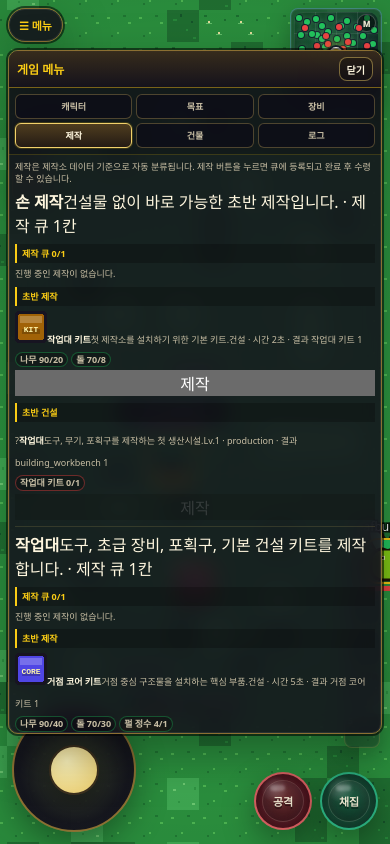
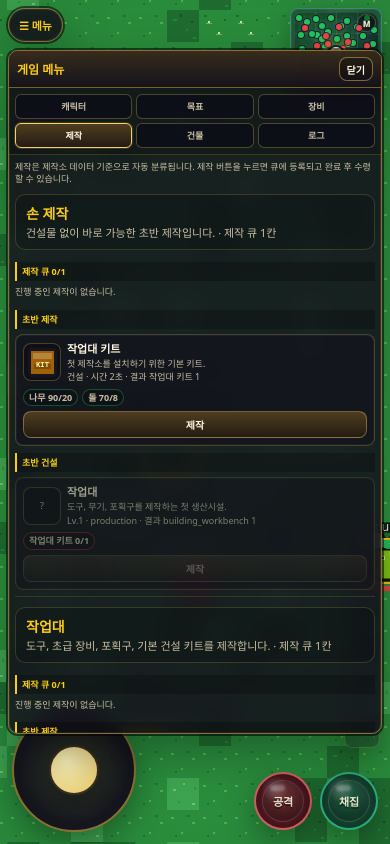
Before and after one commit to winzfs/palpalworld, a Next.js app in the folder apps/web/: page / in a window 390 px wide. Both pictures are taken after a click on the button "☰ 메뉴". Built offline with nearby package versions, Linux system fonts and the light colour scheme.

Commit message:
Constrain and style station crafting overlay

```diff
--- a/apps/web/src/app/hud-menu.css
+++ b/apps/web/src/app/hud-menu.css
@@ -103,17 +103,9 @@
   transition: width 0.18s ease;
 }
 
-.hud-minimap--small {
-  width: 96px;
-}
-
-.hud-minimap--medium {
-  width: 132px;
-}
-
-.hud-minimap--large {
-  width: 176px;
-}
+.hud-minimap--small { width: 96px; }
+.hud-minimap--medium { width: 132px; }
+.hud-minimap--large { width: 176px; }
 
 .hud-minimap__size-button {
   position: absolute;
@@ -132,9 +124,7 @@
   cursor: pointer;
 }
 
-.hud-minimap__size-button:active {
-  transform: scale(0.94);
-}
+.hud-minimap__size-button:active { transform: scale(0.94); }
 
 .hud-menu-panel {
   position: absolute;
@@ -206,7 +196,8 @@
   padding: 10px;
 }
 
-.inventory-overlay-panel {
+.inventory-overlay-panel,
+.station-overlay-panel {
   pointer-events: auto;
   position: absolute;
   left: 50%;
@@ -214,7 +205,6 @@
   z-index: 22;
   width: min(760px, calc(100vw - 24px));
   max-height: min(680px, calc(100vh - 40px));
-  padding: 10px;
   transform: translate(-50%, -50%);
   border: 2px solid rgb(242 209 107 / 0.45);
   border-radius: 16px;
@@ -223,11 +213,12 @@
   backdrop-filter: blur(12px);
 }
 
-.inventory-overlay-panel__close {
-  position: absolute;
-  right: 8px;
-  top: 8px;
-  z-index: 3;
+.inventory-overlay-panel {
+  padding: 10px;
+}
+
+.inventory-overlay-panel__close,
+.station-overlay-panel__header button {
   width: 26px;
   height: 26px;
   border: 1px solid rgb(255 255 255 / 0.22);
@@ -236,6 +227,45 @@
   color: var(--jrpg-text);
   font-weight: 950;
   cursor: pointer;
+}
+
+.inventory-overlay-panel__close {
+  position: absolute;
+  right: 8px;
+  top: 8px;
+  z-index: 3;
+}
+
+.station-overlay-panel {
+  display: grid;
+  grid-template-rows: auto minmax(0, 1fr);
+  overflow: hidden;
+}
+
+.station-overlay-panel__header {
+  display: flex;
+  align-items: center;
+  justify-content: space-between;
+  gap: 8px;
+  min-height: 42px;
+  padding: 8px 10px;
+  border-bottom: 1px solid rgb(250 204 21 / 0.24);
+  background: linear-gradient(rgb(58 45 28 / 0.88), rgb(22 18 28 / 0.88));
+  color: var(--jrpg-gold);
+}
+
+.station-overlay-panel__header strong {
+  overflow: hidden;
+  font-size: 14px;
+  font-weight: 950;
+  text-overflow: ellipsis;
+  white-space: nowrap;
+}
+
+.station-overlay-panel__body {
+  min-height: 0;
+  overflow: auto;
+  padding: 10px;
 }
 
 .inventory-grid-panel {
@@ -302,10 +332,7 @@
   cursor: pointer;
 }
 
-.inventory-grid-slot:disabled {
-  opacity: 0.38;
-  cursor: default;
-}
+.inventory-grid-slot:disabled { opacity: 0.38; cursor: default; }
 
 .inventory-grid-slot--selected {
   border-color: var(--jrpg-border-bright);
@@ -362,32 +389,11 @@
   background: rgb(20 18 28 / 0.82);
 }
 
-.inventory-detail-card__icon img {
-  width: 42px;
-  height: 42px;
-  image-rendering: pixelated;
-}
-
-.inventory-detail-card strong {
-  color: var(--jrpg-text);
-  font-size: 15px;
-}
-
-.inventory-detail-card small {
-  color: var(--jrpg-gold);
-  font-size: 11px;
-  font-weight: 900;
-}
-
-.inventory-detail-card p {
-  margin: 0;
-  line-height: 1.45;
-}
-
-.inventory-detail-card__actions {
-  display: grid;
-  gap: 8px;
-}
+.inventory-detail-card__icon img { width: 42px; height: 42px; image-rendering: pixelated; }
+.inventory-detail-card strong { color: var(--jrpg-text); font-size: 15px; }
+.inventory-detail-card small { color: var(--jrpg-gold); font-size: 11px; font-weight: 900; }
+.inventory-detail-card p { margin: 0; line-height: 1.45; }
+.inventory-detail-card__actions { display: grid; gap: 8px; }
 
 .inventory-detail-card__actions > button,
 .inventory-quick-assign__slot {
@@ -400,27 +406,164 @@
   cursor: pointer;
 }
 
-.inventory-quick-assign {
+.inventory-quick-assign { display: grid; gap: 5px; }
+.inventory-quick-assign span,
+.inventory-detail-card__hint,
+.inventory-detail-card__empty { color: var(--jrpg-muted); font-size: 11px; }
+.inventory-quick-assign div { display: grid; grid-template-columns: repeat(5, 1fr); gap: 4px; }
+.inventory-quick-assign__slot--active { border-color: var(--jrpg-border-bright); color: var(--jrpg-gold); }
+
+.crafting-station-section,
+.feature-panel--crafting {
   display: grid;
-  gap: 5px;
+  gap: 10px;
 }
 
-.inventory-quick-assign span,
-.inventory-detail-card__hint,
-.inventory-detail-card__empty {
+.crafting-station-section__intro {
+  display: grid;
+  gap: 3px;
+  padding: 8px 10px;
+  border: 1px solid rgb(242 209 107 / 0.18);
+  border-radius: 10px;
+  background: rgb(0 0 0 / 0.2);
+}
+
+.crafting-station-section__intro strong {
+  color: var(--jrpg-gold);
+  font-size: 14px;
+}
+
+.crafting-station-section__intro span {
   color: var(--jrpg-muted);
   font-size: 11px;
+  line-height: 1.35;
 }
 
-.inventory-quick-assign div {
+.crafting-recipe-grid,
+.crafting-queue-list {
   display: grid;
-  grid-template-columns: repeat(5, 1fr);
+  grid-template-columns: repeat(2, minmax(0, 1fr));
+  gap: 8px;
+}
+
+.crafting-card {
+  display: grid;
+  gap: 7px;
+  min-width: 0;
+  padding: 9px;
+  border: 1px solid rgb(242 209 107 / 0.24);
+  border-radius: 10px;
+  background: rgb(20 18 28 / 0.72);
+  color: var(--jrpg-text);
+  box-shadow: inset 0 0 0 1px rgb(255 255 255 / 0.04);
+}
+
+.crafting-card--disabled {
+  opacity: 0.58;
+}
+
+.crafting-card__main {
+  display: grid;
+  grid-template-columns: 44px minmax(0, 1fr);
+  gap: 8px;
+  align-items: center;
+}
+
+.crafting-card__icon {
+  display: grid;
+  place-items: center;
+  width: 44px;
+  height: 44px;
+  border: 1px solid rgb(242 209 107 / 0.25);
+  border-radius: 9px;
+  background: rgb(0 0 0 / 0.24);
+}
+
+.crafting-card__icon img {
+  width: 34px;
+  height: 34px;
+  image-rendering: pixelated;
+  object-fit: contain;
+}
+
+.crafting-card__text {
+  display: grid;
+  gap: 2px;
+  min-width: 0;
+}
+
+.crafting-card__text b {
+  overflow: hidden;
+  color: var(--jrpg-text);
+  font-size: 13px;
+  font-weight: 950;
+  text-overflow: ellipsis;
+  white-space: nowrap;
+}
+
+.crafting-card__text span,
+.crafting-card__text small {
+  color: var(--jrpg-muted);
+  font-size: 10px;
+  line-height: 1.3;
+}
+
+.crafting-card__requirements {
+  display: flex;
+  flex-wrap: wrap;
   gap: 4px;
 }
 
-.inventory-quick-assign__slot--active {
-  border-color: var(--jrpg-border-bright);
-  color: var(--jrpg-gold);
+.crafting-card__requirement {
+  padding: 2px 5px;
+  border-radius: 999px;
+  border: 1px solid rgb(255 255 255 / 0.12);
+  background: rgb(0 0 0 / 0.22);
+  font-size: 9px;
+  font-weight: 800;
+}
+
+.crafting-card__requirement--enough {
+  color: #bbf7d0;
+  border-color: rgb(34 197 94 / 0.35);
+}
+
+.crafting-card__requirement--missing {
+  color: #fecaca;
+  border-color: rgb(239 68 68 / 0.42);
+}
+
+.crafting-card__button {
+  min-height: 30px;
+  border: 1px solid rgb(242 209 107 / 0.38);
+  border-radius: 8px;
+  background: linear-gradient(#4f3d1f, #241b14);
+  color: var(--jrpg-text);
+  font-size: 11px;
+  font-weight: 950;
+  cursor: pointer;
+}
+
+.crafting-card__button--ghost {
+  background: rgb(0 0 0 / 0.24);
+  color: var(--jrpg-muted);
+}
+
+.crafting-queue__bar {
+  position: relative;
+  height: 8px;
+  overflow: hidden;
+  border: 1px solid rgb(125 211 252 / 0.28);
+  border-radius: 999px;
+  background: rgb(0 0 0 / 0.36);
+}
+
+.crafting-queue__bar span {
+  display: block;
+  height: 100%;
+  border-radius: inherit;
+  background: linear-gradient(90deg, var(--jrpg-blue), var(--jrpg-gold));
+  transition: width 0.2s linear;
 }
 
 .quick-slot-bar {
@@ -448,36 +591,10 @@
   cursor: pointer;
 }
 
-.quick-slot--empty {
-  opacity: 0.58;
-}
-
-.quick-slot em {
-  position: absolute;
-  left: 3px;
-  top: 2px;
-  color: rgb(255 247 223 / 0.72);
-  font-size: 8px;
-  font-style: normal;
-  font-weight: 950;
-}
-
-.quick-slot img {
-  width: 28px;
-  height: 28px;
-  image-rendering: pixelated;
-  object-fit: contain;
-}
-
-.quick-slot b {
-  position: absolute;
-  right: 3px;
-  bottom: 1px;
-  color: #fff7df;
-  font-size: 9px;
-  font-weight: 950;
-  text-shadow: 0 1px 3px rgb(0 0 0 / 0.9);
-}
+.quick-slot--empty { opacity: 0.58; }
+.quick-slot em { position: absolute; left: 3px; top: 2px; color: rgb(255 247 223 / 0.72); font-size: 8px; font-style: normal; font-weight: 950; }
+.quick-slot img { width: 28px; height: 28px; image-rendering: pixelated; object-fit: contain; }
+.quick-slot b { position: absolute; right: 3px; bottom: 1px; color: #fff7df; font-size: 9px; font-weight: 950; text-shadow: 0 1px 3px rgb(0 0 0 / 0.9); }
 
 @media (max-width: 720px) {
   .hud-menu-button {
@@ -489,20 +606,9 @@
     font-size: 11px;
   }
 
-  .hud-quick-button {
-    width: 38px;
-    height: 38px;
-    border-radius: 10px;
-    opacity: 0.72;
-  }
-
-  .hud-quick-button span {
-    font-size: 16px;
-  }
-
-  .hud-quick-button small {
-    font-size: 7px;
-  }
+  .hud-quick-button { width: 38px; height: 38px; border-radius: 10px; opacity: 0.72; }
+  .hud-quick-button span { font-size: 16px; }
+  .hud-quick-button small { font-size: 7px; }
 
   .hud-minimap {
     right: calc(8px + var(--safe-right));
@@ -511,17 +617,9 @@
     border-radius: 8px;
   }
 
-  .hud-minimap--small {
-    width: 78px;
-  }
-
-  .hud-minimap--medium {
-    width: 104px;
-  }
-
-  .hud-minimap--large {
-    width: 136px;
-  }
+  .hud-minimap--small { width: 78px; }
+  .hud-minimap--medium { width: 104px; }
+  .hud-minimap--large { width: 136px; }
 
   .hud-minimap__size-button {
     right: 5px;
@@ -542,117 +640,77 @@
     border-radius: 10px;
   }
 
-  .hud-menu-panel__header {
-    padding: 6px 8px;
-    font-size: 12px;
-  }
+  .hud-menu-panel__header { padding: 6px 8px; font-size: 12px; }
+  .hud-menu-panel__header button { min-height: 24px; padding: 3px 7px; font-size: 10px; }
+  .hud-menu-tabs { grid-template-columns: repeat(3, minmax(0, 1fr)); gap: 4px; padding: 6px; }
+  .hud-menu-tabs__button { min-height: 25px; padding: 4px 5px; border-radius: 6px; font-size: 9px; }
+  .hud-menu-panel__body { padding: 6px; }
 
-  .hud-menu-panel__header button {
-    min-height: 24px;
-    padding: 3px 7px;
-    font-size: 10px;
-  }
-
-  .hud-menu-tabs {
-    grid-template-columns: repeat(3, minmax(0, 1fr));
-    gap: 4px;
-    padding: 6px;
-  }
-
-  .hud-menu-tabs__button {
-    min-height: 25px;
-    padding: 4px 5px;
-    border-radius: 6px;
-    font-size: 9px;
-  }
-
-  .hud-menu-panel__body {
-    padding: 6px;
-  }
-
-  .inventory-overlay-panel {
+  .inventory-overlay-panel,
+  .station-overlay-panel {
     width: calc(100vw - 14px);
     max-height: calc(100vh - 120px - var(--safe-bottom));
-    padding: 7px;
     border-width: 1px;
     border-radius: 12px;
   }
 
-  .inventory-grid-panel__tabs {
-    grid-template-columns: repeat(5, minmax(0, 1fr));
-    gap: 4px;
+  .inventory-overlay-panel { padding: 7px; }
+  .station-overlay-panel__header { min-height: 36px; padding: 6px 8px; }
+  .station-overlay-panel__header strong { font-size: 12px; }
+  .station-overlay-panel__body { padding: 7px; }
+
+  .inventory-grid-panel__tabs { grid-template-columns: repeat(5, minmax(0, 1fr)); gap: 4px; }
+  .inventory-grid-panel__tab { min-height: 26px; font-size: 9px; }
+  .inventory-grid-panel__content { grid-template-columns: 1fr; }
+  .inventory-grid-panel__slots { grid-template-columns: repeat(6, minmax(34px, 1fr)); gap: 4px; max-height: 42vh; }
+
+  .inventory-detail-card { padding: 7px; gap: 5px; font-size: 10px; }
+  .inventory-detail-card__icon { display: none; }
+  .inventory-detail-card strong { font-size: 12px; }
+
+  .crafting-recipe-grid,
+  .crafting-queue-list {
+    grid-template-columns: 1fr;
+    gap: 6px;
   }
 
-  .inventory-grid-panel__tab {
-    min-height: 26px;
-    font-size: 9px;
-  }
-
-  .inventory-grid-panel__content {
-    grid-template-columns: 1fr;
-  }
-
-  .inventory-grid-panel__slots {
-    grid-template-columns: repeat(6, minmax(34px, 1fr));
-    gap: 4px;
-    max-height: 42vh;
-  }
-
-  .inventory-detail-card {
+  .crafting-card {
     padding: 7px;
     gap: 5px;
-    font-size: 10px;
-  }
-
-  .inventory-detail-card__icon {
-    display: none;
-  }
-
-  .inventory-detail-card strong {
-    font-size: 12px;
-  }
-
-  .quick-slot-bar {
-    right: calc(10px + var(--safe-right));
-    bottom: calc(96px + var(--safe-bottom));
-    gap: 5px;
-  }
-
-  .quick-slot {
-    width: 36px;
-    height: 36px;
     border-radius: 8px;
   }
 
-  .quick-slot img {
-    width: 24px;
-    height: 24px;
+  .crafting-card__main {
+    grid-template-columns: 38px minmax(0, 1fr);
+    gap: 6px;
   }
+
+  .crafting-card__icon {
+    width: 38px;
+    height: 38px;
+    border-radius: 8px;
+  }
+
+  .crafting-card__icon img {
+    width: 29px;
+    height: 29px;
+  }
+
+  .crafting-card__text b { font-size: 11px; }
+  .crafting-card__text span,
+  .crafting-card__text small { font-size: 9px; }
+  .crafting-card__button { min-height: 27px; font-size: 10px; }
+
+  .quick-slot-bar { right: calc(10px + var(--safe-right)); bottom: calc(96px + var(--safe-bottom)); gap: 5px; }
+  .quick-slot { width: 36px; height: 36px; border-radius: 8px; }
+  .quick-slot img { width: 24px; height: 24px; }
 }
 
 @media (max-width: 420px) {
-  .hud-minimap--medium {
-    width: 92px;
-  }
-
-  .hud-minimap--large {
-    width: 122px;
-  }
-
-  .hud-menu-panel {
-    max-height: calc(100vh - 160px - var(--safe-top) - var(--safe-bottom));
-  }
-
-  .inventory-grid-panel__tabs {
-    gap: 3px;
-  }
-
-  .inventory-grid-panel__tab {
-    padding: 0 2px;
-    font-size: 8px;
-  }
-
-  .inventory-grid-panel__slots {
-    grid-template-columns: repeat(5, minmax(34px, 1fr));
-  }
+  .hud-minimap--medium { width: 92px; }
+  .hud-minimap--large { width: 122px; }
+  .hud-menu-panel { max-height: calc(100vh - 160px - var(--safe-top) - var(--safe-bottom)); }
+  .inventory-grid-panel__tabs { gap: 3px; }
+  .inventory-grid-panel__tab { padding: 0 2px; font-size: 8px; }
+  .inventory-grid-panel__slots { grid-template-columns: repeat(5, minmax(34px, 1fr)); }
 }
```
